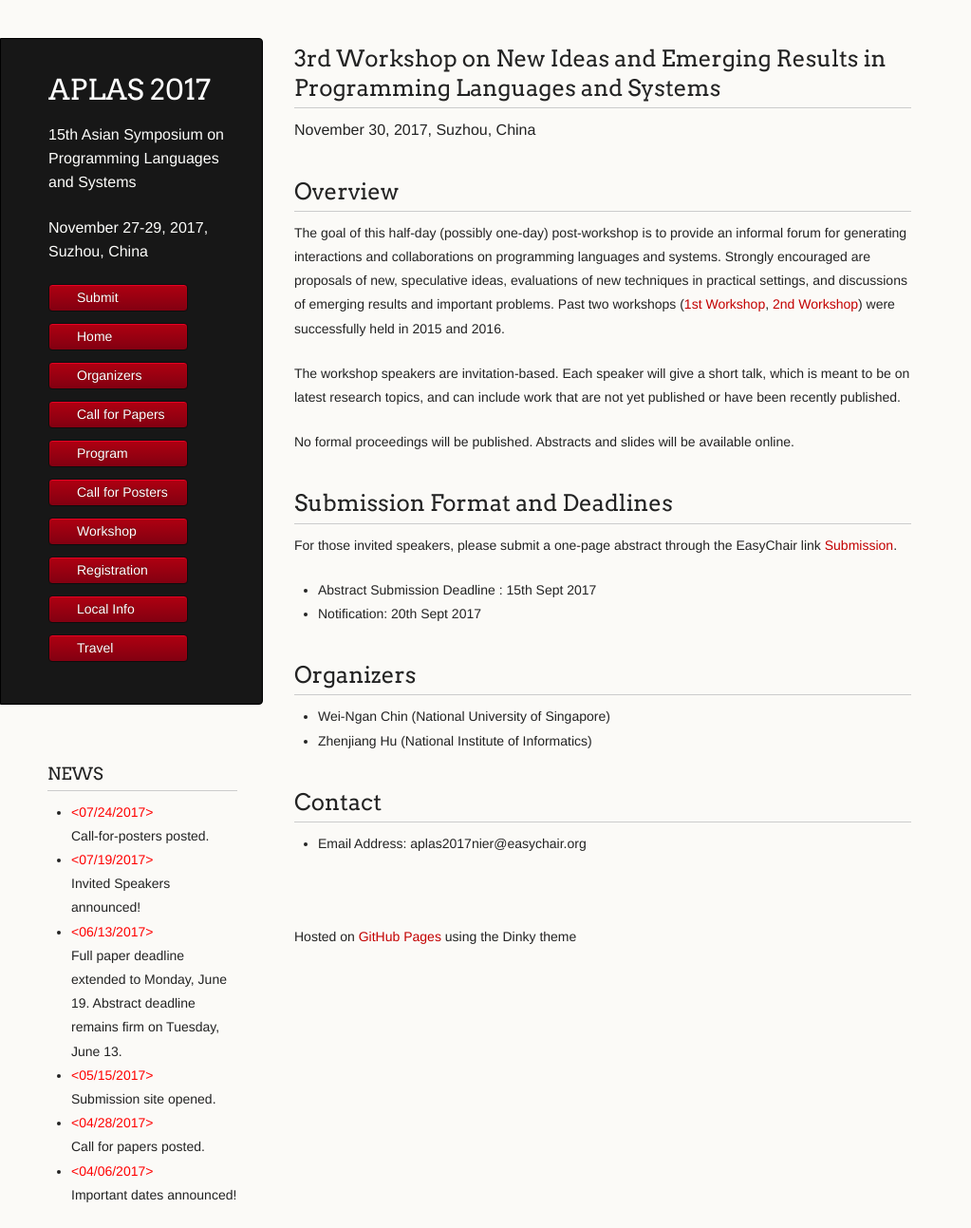
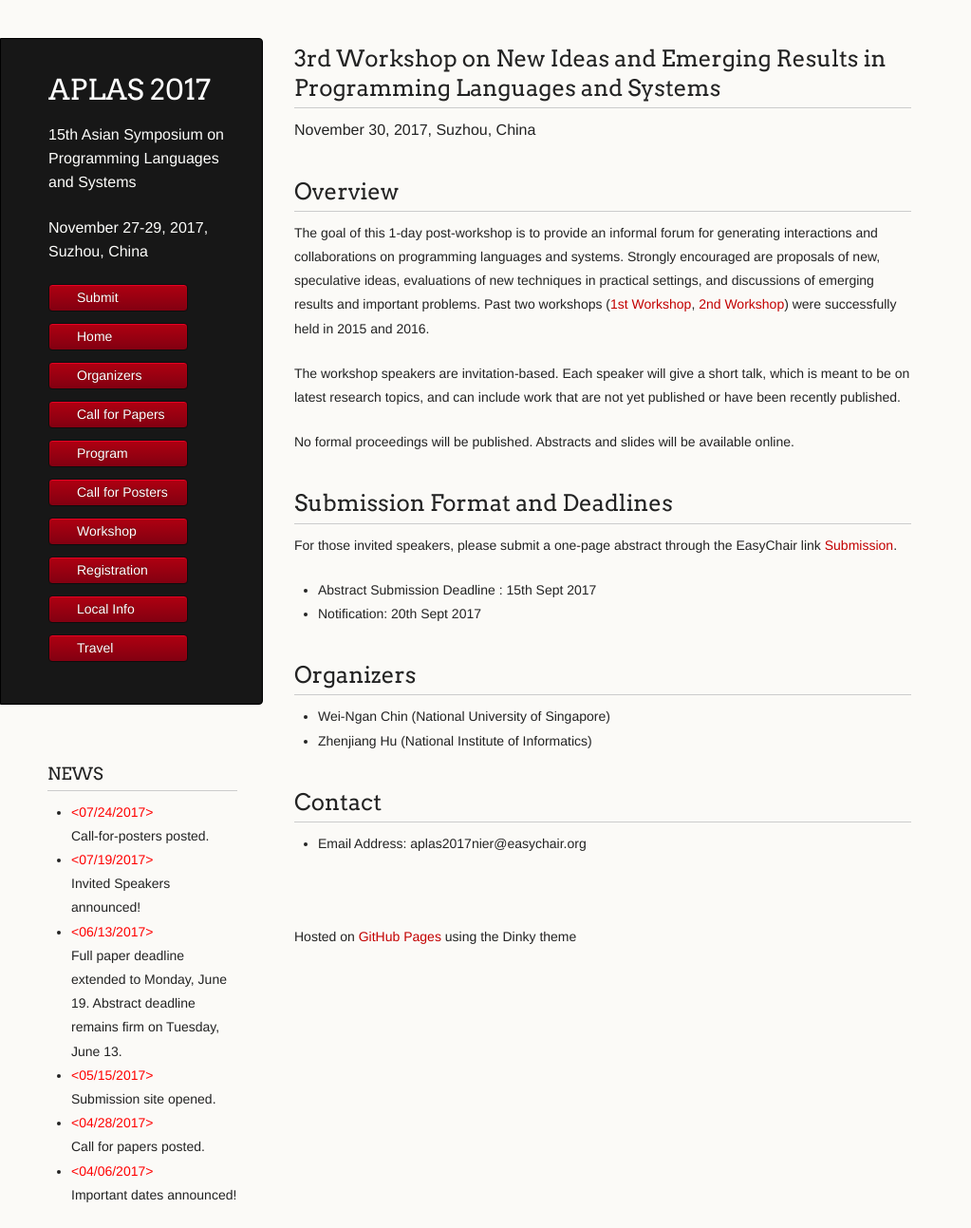
Before and after one commit to www-aplas/www-aplas.github.io, a Jekyll site: the page built from workshop.md, in a window 1280 px wide. Shown: the whole page at 95% size, without its empty margins (0-1023 px from the left). Built offline with Jekyll 4.4.1, drawn with Linux system fonts in a browser that asks for light colours; our own code applies the rules of GitHub Pages for plain Markdown files; a script that is not in the unit is left out.

Commit message:
changed to 1-day workshop

```diff
--- a/workshop.md
+++ b/workshop.md
@@ -4,7 +4,7 @@
 
 ## Overview
 
-The goal of this half-day (possibly one-day) post-workshop is to provide an informal forum for generating interactions and collaborations on programming languages and systems. Strongly encouraged are proposals of new, speculative ideas, evaluations of new techniques in practical settings, and discussions of emerging results and important problems. Past two  workshops ([1st Workshop](http://pl.postech.ac.kr/aplas2015/aplas15-workshop), [2nd Workshop](http://loris-5.d2.comp.nus.edu.sg/aplas16-workshop/))
+The goal of this 1-day post-workshop is to provide an informal forum for generating interactions and collaborations on programming languages and systems. Strongly encouraged are proposals of new, speculative ideas, evaluations of new techniques in practical settings, and discussions of emerging results and important problems. Past two  workshops ([1st Workshop](http://pl.postech.ac.kr/aplas2015/aplas15-workshop), [2nd Workshop](http://loris-5.d2.comp.nus.edu.sg/aplas16-workshop/))
 were successfully held in 2015 and 2016.
 
 The workshop speakers are invitation-based. Each speaker will give a short talk, which is meant to be on latest research topics, and can include work that are not yet published or have been recently published.
```
